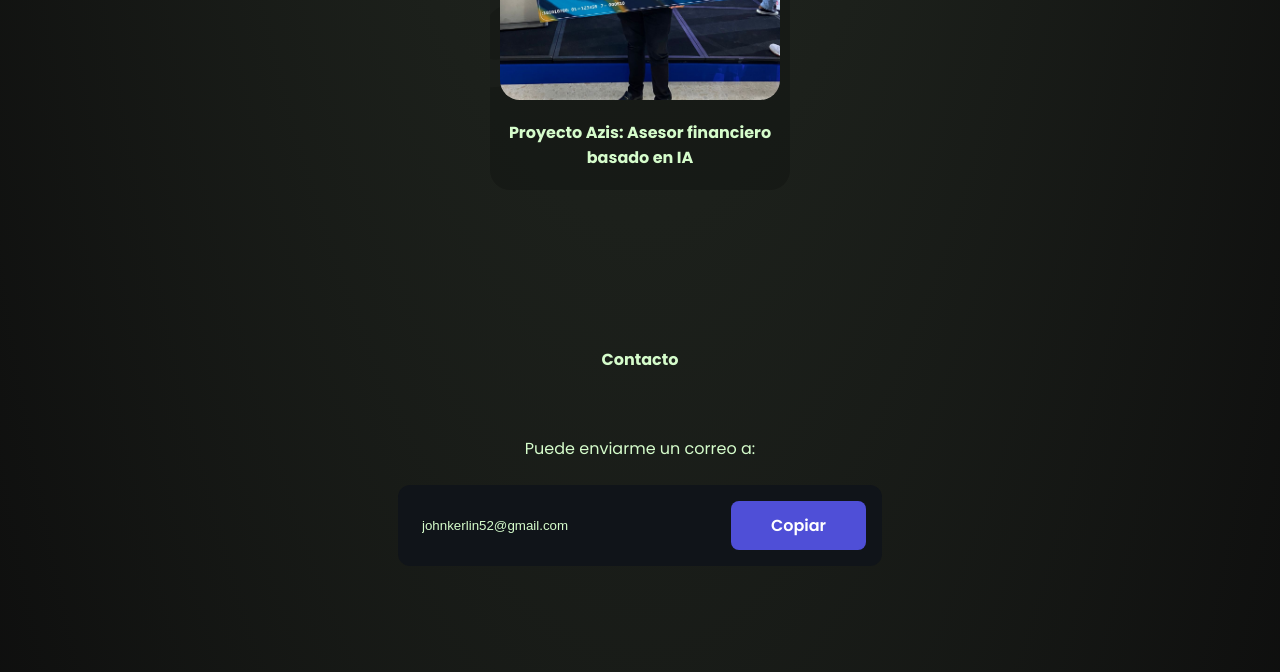
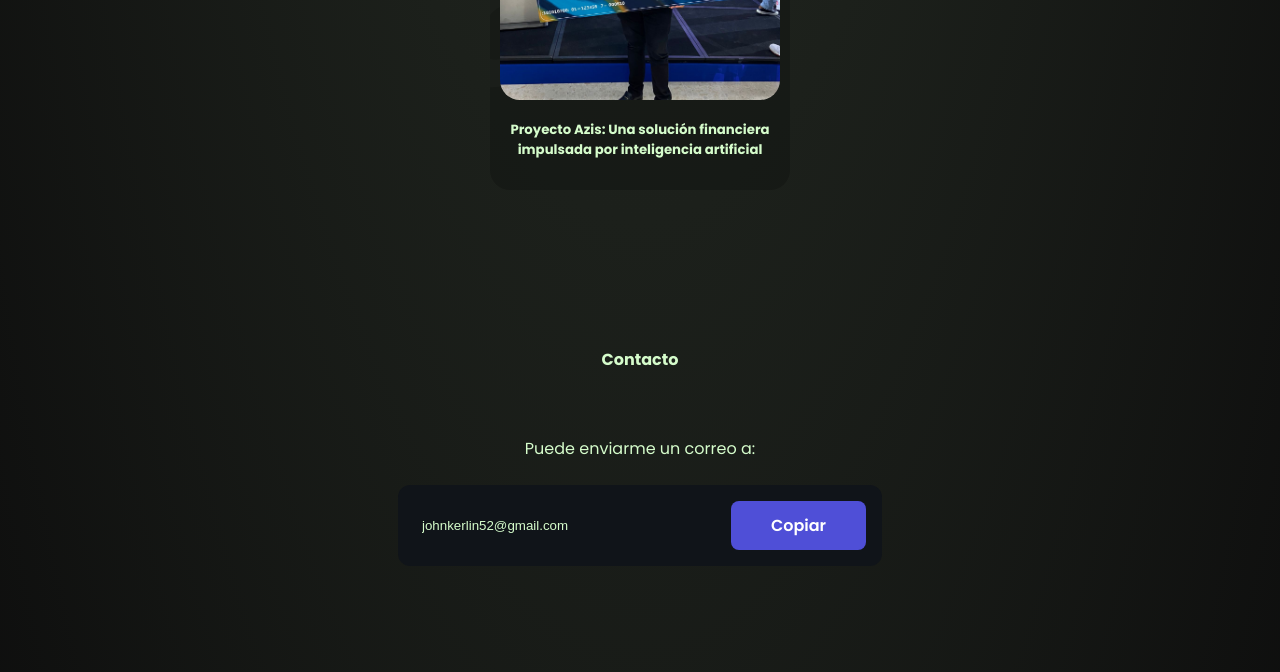
Before and after one commit to JohnDev-01/portfolio, a plain HTML site: page index.html in a window 1280 px wide. Shown: the part 4580-5252 px from the top of the page. Drawn offline with nearby package versions, Linux system fonts and the light colour scheme.

Commit message:
feat: change text IA

```diff
--- a/index.html
+++ b/index.html
@@ -506,7 +506,7 @@
                 <img src="./assets/img/popular-challenge.jpg" />
               </div>
               <div class="contentBx">
-                <h4 style="margin-top: 30px;">Proyecto Azis: Asesor financiero basado en IA</h4>
+                <h5 style="margin-top: 30px;">Proyecto Azis: Una solución financiera impulsada por inteligencia artificial</h5>
                 <div class="size" style="margin-top: -25px;">
                   <h5>#IA #Software</h5>
                 </div>
```
